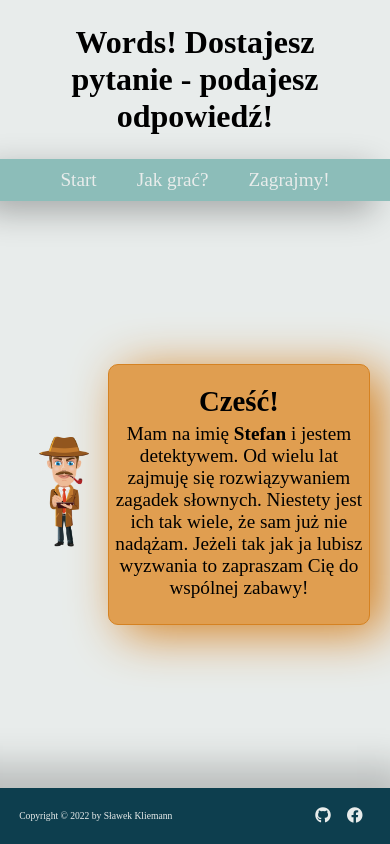
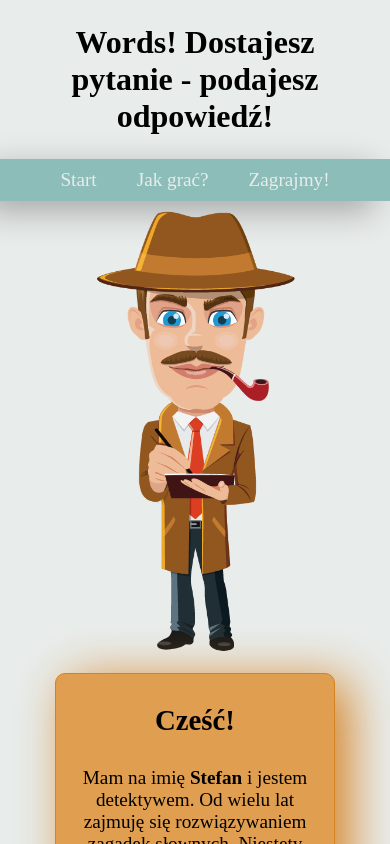
Before and after one commit to slawekKliemann/Words_project, a React (Create React App) app: page / in a window 390 px wide. Shown: the top 844 px of the page. Built offline with nearby package versions, Linux system fonts and the light colour scheme; the HTML template or start-up script is replaced by a standard one.

Commit message:
fixed mobile view

```diff
--- a/src/scss/App.scss
+++ b/src/scss/App.scss
@@ -1,4 +1,4 @@
-*{
+* {
   margin: 0;
   padding: 0;
   box-sizing: border-box;
@@ -16,8 +16,8 @@ $color-text: #e8eceb;
   display: flex;
   flex-direction: column;
   justify-content: space-between;
-  width: 100vw;
-  height: 100vh;
+  min-width: 100vw;
+  min-height: 100vh;
   text-align: center;
   background-color: $color-background;
 }
@@ -62,13 +62,16 @@ $color-text: #e8eceb;
 //tutaj content start//
 /////////////////////
 .start{
+  max-width: 90%;
   display: flex;
   justify-content: center;
   align-items: center;
   flex-grow: 1;
   margin:0 auto;
-  padding: 20px;
 
+  @media (max-width: 700px) {
+    flex-direction: column;
+  }
 
   .start_character-img{
     width: 100%;
@@ -80,16 +83,20 @@ $color-text: #e8eceb;
     border: 1px solid $color-comment-border;
     border-radius: 10px;
     box-shadow: 14px 8px 50px 0 rgba(213, 130, 34, 1);
+    width:40%;
+    @media (max-width: 700px) {
+      width: 80%;
+      margin-bottom: 20px;
+    }
 
     .start_description-header{
       font-size: 1.8rem;
-      padding-top: 20px;
+      padding-top: 30px;
     }
 
     .start_description-paragraph{
       font-size: 1.2rem;
-      padding: 5px;
-      margin-bottom: 20px;
+      padding: 30px 20px;
     }
   }
 }
```
